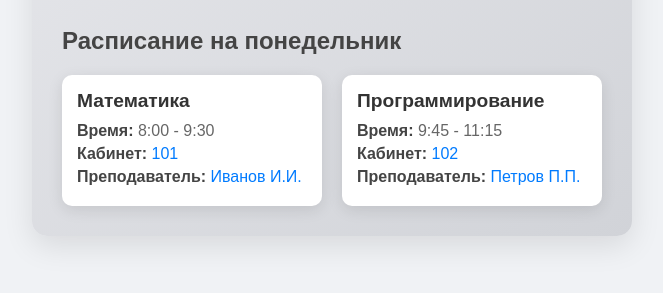
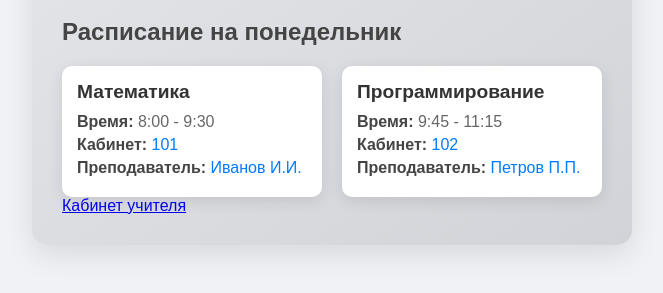
Before and after one commit to gggGGGaqq/rsgk, a website built with Vite: page index.html in a window 1280 px wide. Shown: the part 359-652 px from the top of the page, without its empty margins (308-971 px from the left). Built offline with nearby package versions, Linux system fonts and the light colour scheme.

Commit message:
Update index.html

```diff
--- a/index.html
+++ b/index.html
@@ -16,7 +16,6 @@
             });
         }
     </script>
-
 </head>
 <body>
     <div id="app">
@@ -55,6 +54,11 @@
                 <!-- Расписание будет добавляться здесь -->
             </div>
         </div>
+
+        <!-- Кнопка для перехода в кабинет учителя -->
+        <div class="footer">
+            <a href="teacher-office.html" class="button">Кабинет учителя</a>
+        </div>
     </div>
 
     <script src="script.js"></script>
```
Lines whose indentation alone changed are shown as unchanged.
